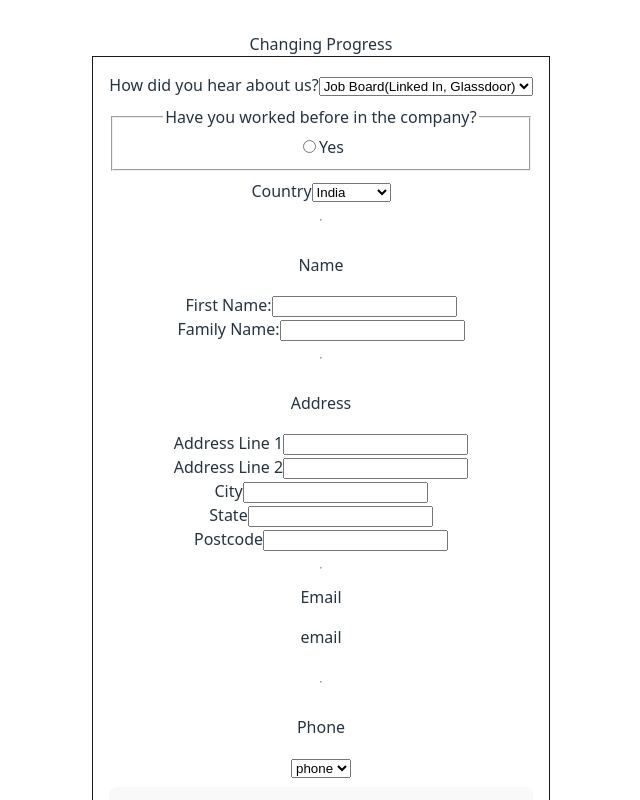
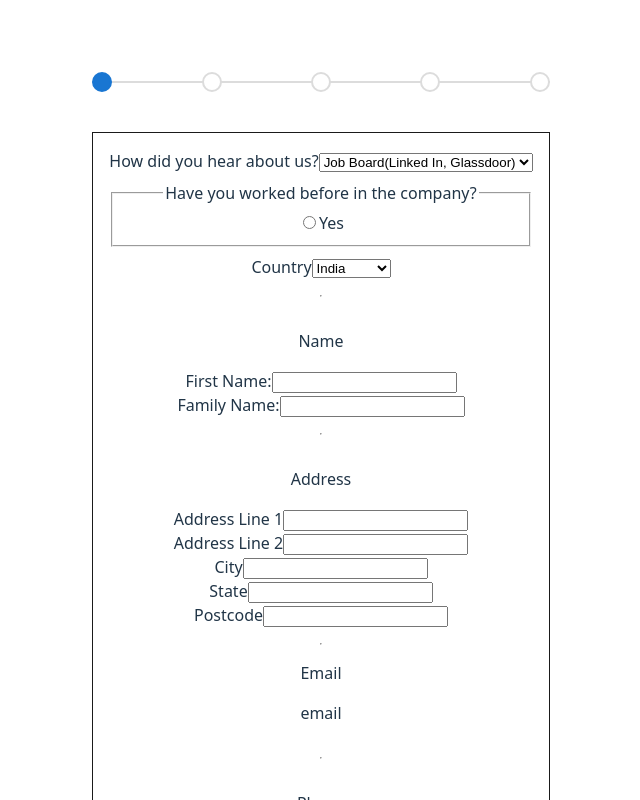
Before and after one commit to priyasharma27021992/Multi-Step-Application-Wizard, a React (Vite) app: page / in a window 1280 px wide. Shown: the top 800 px of the page, without its empty margins (319-959 px from the left). Built offline with nearby package versions, Linux system fonts and the light colour scheme.

Commit message:
added new progress

```diff
--- /dev/null
+++ b/src/components/Progress/Progress.module.css
@@ -0,0 +1,39 @@
+.progress {
+    position: relative;
+    display: flex;
+    justify-content: space-between;
+    align-items: center;
+    width: 100%;
+    max-width: 600px;
+    margin: 40px auto;
+}
+
+.progress__line{
+    position: absolute;
+    top: 50%;
+    left: 0;
+    right: 0;
+    height: 2px;
+    background: #dcdcdc;
+    transform: translateY(-50%);
+    z-index: 0;
+}
+
+.progress__step{
+    width: 16px;
+    height: 16px;
+    border-radius: 50%;
+    background: #fff;
+    border: 2px solid #dcdcdc;
+    display: flex;
+    align-items: center;
+    justify-content: center;
+    z-index: 1;
+    transition: all 0.3s ease;
+}
+
+.progress__step__active{
+    border-color: #1976d2;
+    background: #1976d2;
+    color: white;
+}
--- a/src/components/Progress/Progress.tsx
+++ b/src/components/Progress/Progress.tsx
@@ -1,5 +1,27 @@
-const Progress = ({ currentStep = 1 }) => {
-	return <div>Changing Progress</div>;
+import styles from './Progress.module.css';
+
+interface ProgressProps {
+	currentStep: number;
+	steps?: number;
+}
+
+const Progress = ({ currentStep = 0, steps = 5 }: ProgressProps) => {
+	return (
+		<div className={styles.progress}>
+			<div className={styles.progress__line}></div>
+			{Array(steps)
+				.fill(0)
+				.map((step, index) => {
+					return (
+						<div
+							key={step}
+							className={`${styles.progress__step} ${
+								index <= currentStep ? styles.progress__step__active : ''
+							}`}></div>
+					);
+				})}
+		</div>
+	);
 };
 
 export default Progress;
```
